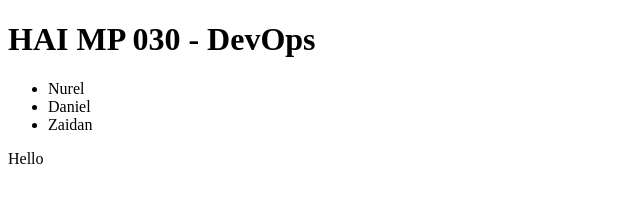
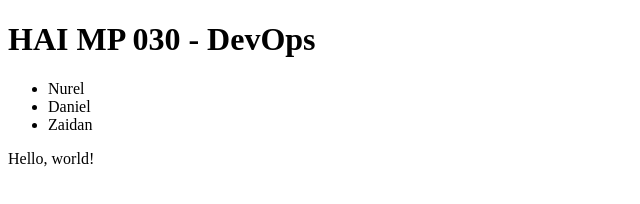
Before and after one commit to nurelhhh/mp-30, a website: page app/index.html in a window 1280 px wide. Shown: the full height of the page, 0-640 px from the left. Drawn offline with Linux system fonts and the light colour scheme.

Commit message:
Update index.html

```diff
--- a/app/index.html
+++ b/app/index.html
@@ -15,6 +15,6 @@
             <li>Zaidan</li>
         </ul>
     </div>
-    <p>Hello</p>
+    <p>Hello, world!</p>
 </body>
 </html>
```
